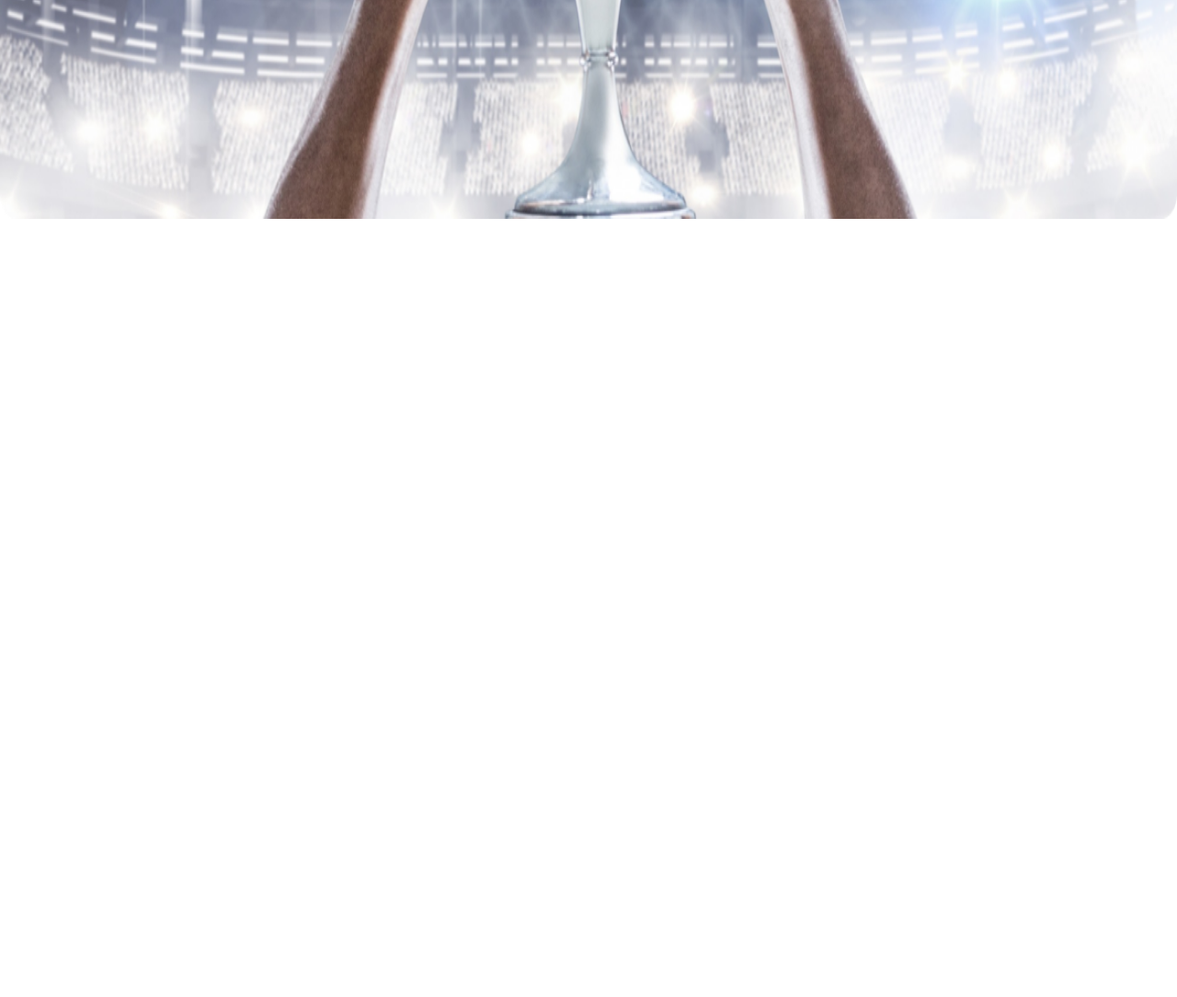
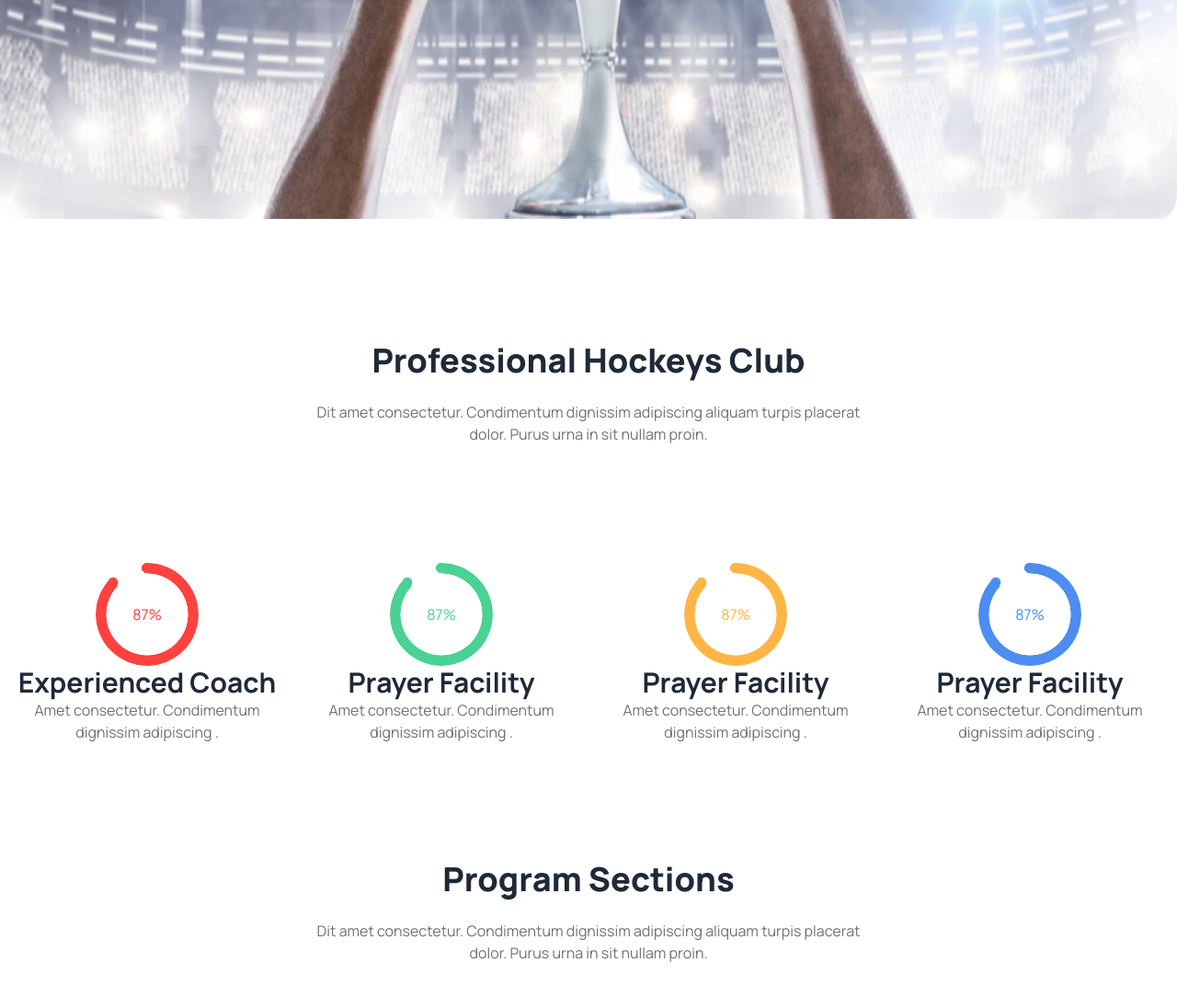
Before and after one commit to Misskhat/a3-hockeys, a plain HTML site: page index.html in a window 1280 px wide. Shown: the part 790-1874 px from the top of the page at 92% size. Before the commit the page ends 1034 px from the top, so only its background shows below. Drawn offline with nearby package versions, Linux system fonts and the light colour scheme; grey boxes are pictures that could not be loaded.

Commit message:
progress section complete

```diff
--- a/index.html
+++ b/index.html
@@ -83,7 +83,40 @@
           </div>
         </div>
       </div>
-      <div></div>
+      <!-- club section text -->
+      <div class="text-center m-32">
+        <h3 class="font-extrabold text-4xl mb-6">Professional Hockeys Club</h3>
+        <p class="text-[#13131899]">Dit amet consectetur. Condimentum dignissim adipiscing aliquam turpis placerat <br>dolor. Purus urna in sit nullam proin. </p>
+      </div>
+      <!-- club section object loading -->
+      <div class="grid grid-rows-1 lg:grid-cols-4 m-auto my-32">
+        <div class="text-center">
+          <div class="radial-progress text-[#FF4240]" style="--value:87; --size:7rem" role="progressbar">87%</div>
+          <h3 class="font-bold text-3xl text-center">Experienced Coach</h3>
+          <p class="text-[#13131899]">Amet consectetur. Condimentum <br> dignissim adipiscing .</p>
+        </div>
+        <div class="text-center">
+          <div class="radial-progress text-[#49D293]" style="--value:87; --size:7rem" role="progressbar">87%</div>
+          <h3 class="font-bold text-3xl text-center">Prayer Facility</h3>
+          <p class="text-[#13131899]">Amet consectetur. Condimentum <br> dignissim adipiscing .</p>
+        </div>
+        <div class="text-center">
+          <div class="radial-progress text-[#FFB546]" style="--value:87; --size:7rem" role="progressbar">87%</div>
+          <h3 class="font-bold text-3xl text-center">Prayer Facility</h3>
+          <p class="text-[#13131899]">Amet consectetur. Condimentum <br> dignissim adipiscing .</p>
+        </div>
+        <div class="text-center">
+          <div class="radial-progress text-[#4C8DF1]" style="--value:87; --size:7rem" role="progressbar">87%</div>
+          <h3 class="font-bold text-3xl text-center">Prayer Facility</h3>
+          <p class="text-[#13131899]">Amet consectetur. Condimentum <br> dignissim adipiscing .</p>
+        </div>
+      </div>
+      <!-- program section -->
+      <div class="text-center m-32">
+        <h3 class="font-extrabold text-4xl mb-6">Program Sections</h3>
+        <p class="text-[#13131899]">Dit amet consectetur. Condimentum dignissim adipiscing aliquam turpis placerat <br> dolor. Purus urna in sit nullam proin. </p>
+      </div>
+      <!-- register hero section -->
     </main>
     <footer></footer>
 </body>
```
